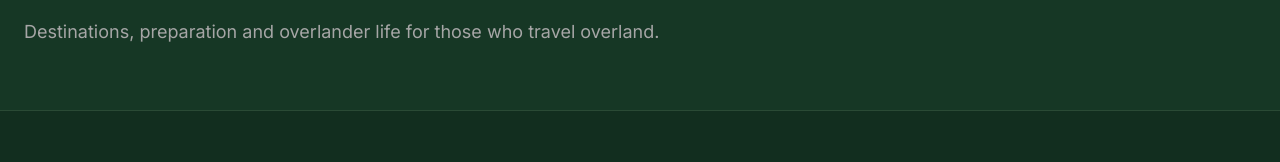
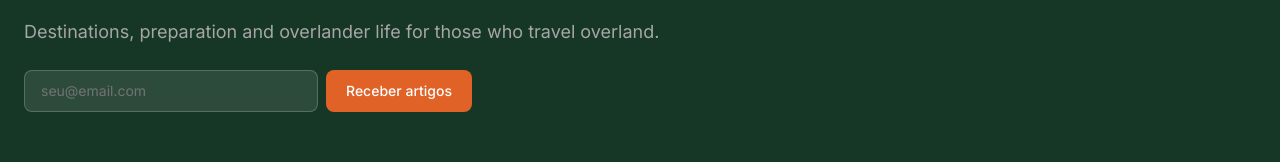
Before and after one commit to rangel2010/gtoverlander-site, a Next.js app: page /en/blog in a window 1280 px wide. Shown: the part 207-369 px from the top of the page. Built offline with nearby package versions, Linux system fonts and the light colour scheme; no server answers.

Commit message:
feat: newsletter — reordena no artigo + compacta no header do blog

```diff
--- a/app/[locale]/blog/[slug]/page.tsx
+++ b/app/[locale]/blog/[slug]/page.tsx
@@ -296,6 +296,8 @@ export default async function PostPage({ params }: PageProps) {
         </div>
       </article>
 
+      <NewsletterBlog />
+
       {/* CTA contextual */}
       <section className="bg-gt-card py-12 md:py-16 border-t border-gt-border">
         <div className="container-narrow text-center">
@@ -314,7 +316,6 @@ export default async function PostPage({ params }: PageProps) {
         </div>
       </section>
 
-      <NewsletterBlog />
 
       {related.length > 0 && (
         <section className="bg-gt-bg py-16 md:py-20 border-t border-gt-border">
--- a/app/[locale]/blog/page.tsx
+++ b/app/[locale]/blog/page.tsx
@@ -11,6 +11,7 @@ import { sanityConfigured } from '@/lib/sanity/client';
 import { urlForImage } from '@/lib/sanity/image';
 import { PILLAR_TITLES, type Pillar, type BlogLocale } from '@/lib/sanity/types';
 import { getPageAlternates } from '@/lib/seo';
+import { NewsletterCompact } from '@/components/sections/newsletter-compact';
 
 export async function generateMetadata({
   params: { locale },
@@ -76,6 +77,7 @@ export default async function BlogPage({
           <p className="text-base md:text-lg text-gt-text-muted leading-relaxed font-sans">
             {t('desc')}
           </p>
+          <NewsletterCompact />
         </div>
       </section>
 
--- /dev/null
+++ b/components/sections/newsletter-compact.tsx
@@ -0,0 +1,55 @@
+'use client';
+
+import { useState } from 'react';
+
+export function NewsletterCompact() {
+  const [email, setEmail] = useState('');
+  const [status, setStatus] = useState<'idle' | 'loading' | 'success' | 'error'>('idle');
+
+  async function handleSubmit(e: React.FormEvent) {
+    e.preventDefault();
+    setStatus('loading');
+    try {
+      const res = await fetch('/api/newsletter', {
+        method: 'POST',
+        headers: { 'Content-Type': 'application/json' },
+        body: JSON.stringify({ email }),
+      });
+      setStatus(res.ok ? 'success' : 'error');
+    } catch {
+      setStatus('error');
+    }
+  }
+
+  if (status === 'success') {
+    return (
+      <p className="text-sm text-gt-text-muted font-sans mt-6">
+        ✓ Cadastrado — você vai receber os próximos artigos por e-mail.
+      </p>
+    );
+  }
+
+  return (
+    <form onSubmit={handleSubmit} className="mt-6 flex flex-col sm:flex-row gap-2 max-w-md">
+      <input
+        type="email"
+        required
+        value={email}
+        onChange={(e) => setEmail(e.target.value)}
+        placeholder="seu@email.com"
+        disabled={status === 'loading'}
+        className="flex-1 bg-white/10 border border-white/20 rounded-lg px-4 py-2.5 text-sm text-gt-text placeholder:text-gt-text-dim font-sans focus:outline-none focus:border-gt-orange disabled:opacity-50"
+      />
+      <button
+        type="submit"
+        disabled={status === 'loading'}
+        className="bg-gt-orange hover:bg-gt-orange/90 text-white font-sans text-sm font-medium px-5 py-2.5 rounded-lg transition-colors disabled:opacity-50 whitespace-nowrap"
+      >
+        {status === 'loading' ? 'Cadastrando…' : 'Receber artigos'}
+      </button>
+      {status === 'error' && (
+        <p className="text-xs text-red-400 font-sans mt-1 sm:mt-0 sm:self-center">Tente novamente.</p>
+      )}
+    </form>
+  );
+}
```
